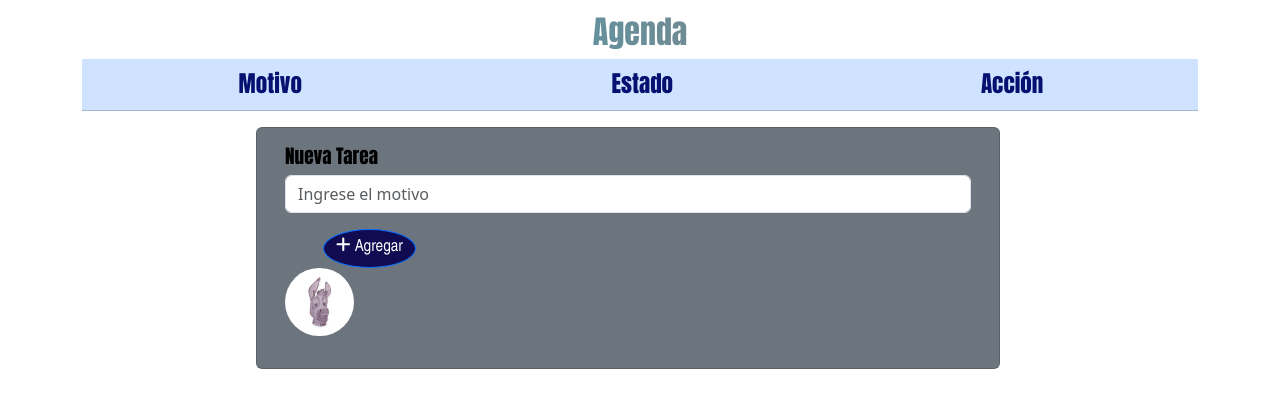
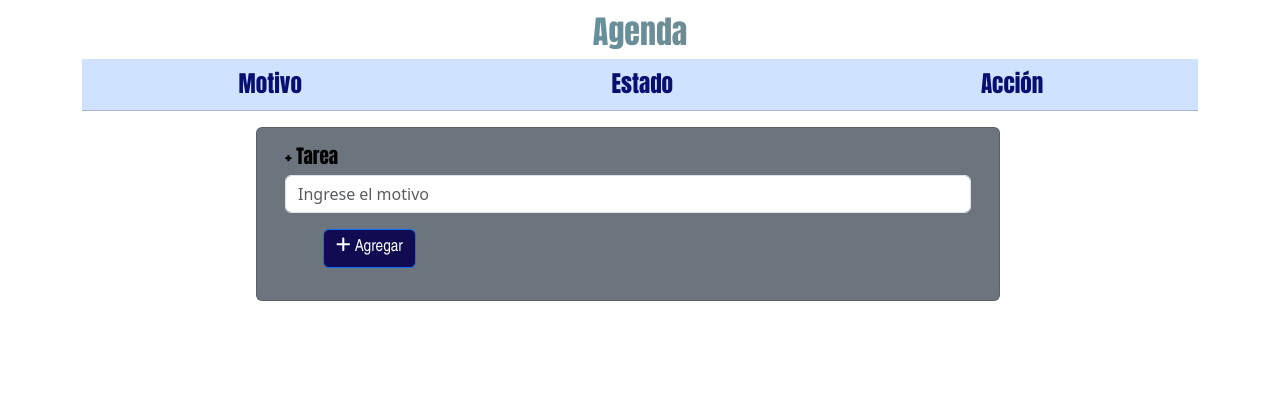
Before and after one commit to dirsis/FED-TI, a React (Vite) app: page / in a window 1280 px wide. Shown: the top 408 px of the page. Built offline with nearby package versions, Linux system fonts and the light colour scheme.

Commit message:
01112024

```diff
--- a/src/components/Taskform.css
+++ b/src/components/Taskform.css
@@ -1,6 +1,5 @@
 .btn {
     background-color: rgb(17, 12, 82);
-    border-radius: 50%;
     font-family:'Arial Narrow', Arial, sans-serif;
     font-size: 1.3vw;
     margin-left: 3vw;
@@ -11,17 +10,6 @@
     text-align: left;
     font-family: Impact, Haettenschweiler, 'Arial Narrow Bold', sans-serif;
     color: black;
-}
-
-
-.burrito-container {
-    width: 4vw;
-    height: 4vw;
-    position: absolute;
-    overflow: hidden;
-    margin-bottom: 0.5vw;
-    margin-left: 0vw;
-    padding: 0.5vw;
 }
 
 .botones{
--- a/src/components/Taskform.jsx
+++ b/src/components/Taskform.jsx
@@ -29,7 +29,7 @@ export default function Taskform({ tareas, setTareas }) {
     <div className="row justify-content-md-center">
       <div className="card text-bg-secondary mb-6 col-8">
         <div className="card-body">
-          <h5 className="card-title">Nueva Tarea</h5>
+          <h5 className="card-title">+ Tarea</h5>
 
           <div className="mb-3">
             {/* <label className="form-label">Motivo</label> */}
@@ -52,15 +52,6 @@ export default function Taskform({ tareas, setTareas }) {
               >
                 <FontAwesomeIcon icon={faPlus} /> Agregar
               </button>
-              {/* <div className="burrito-container"> */}
-              <div>
-                <img
-                  src="../src/assets/GigDonkey.jpg"
-                  class="image"
-                  alt="burrito"
-
-                ></img>
-              </div>
             </div>
           </div>
         </div>
```
